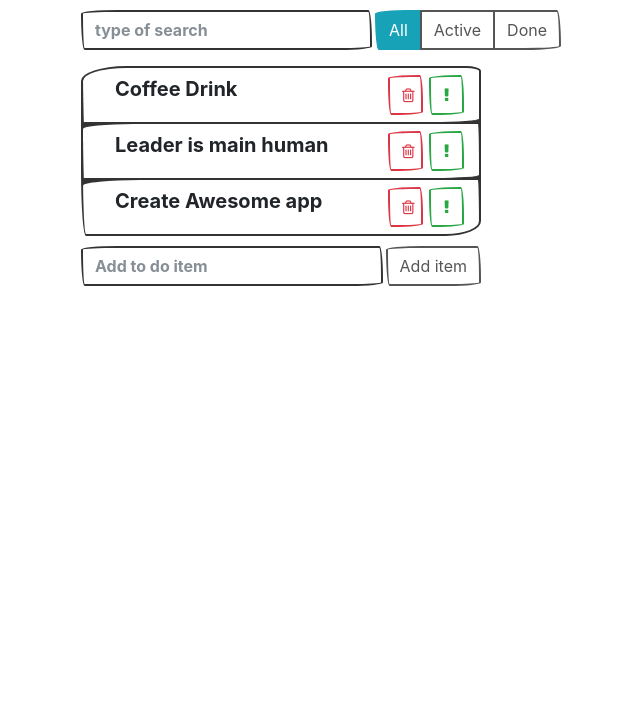
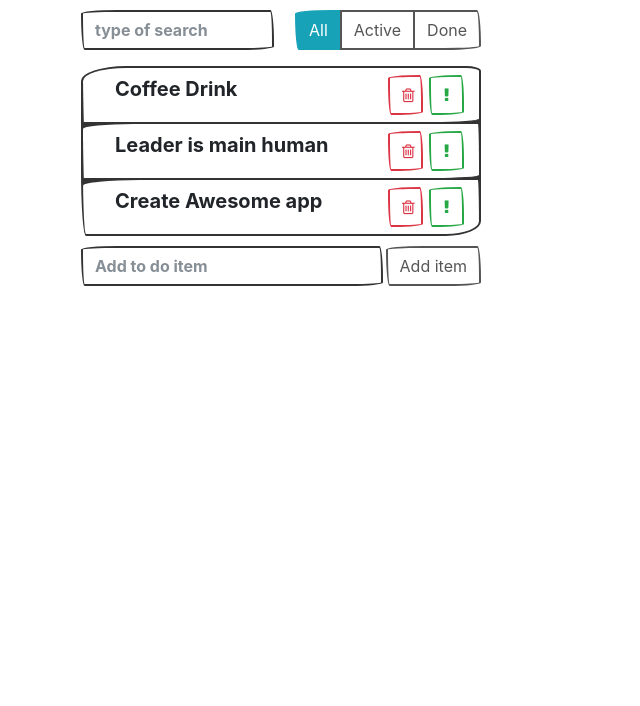
Before and after one commit to deVolpe/ReactTodoList, a React app: page / in a window 1280 px wide. Shown: the part 94-800 px from the top of the page, without its empty margins (359-999 px from the left). Built offline with nearby package versions, Linux system fonts and the light colour scheme; a web font is replaced by a local one.

Commit message:
fix: style fix

```diff
--- a/src/components/search-panel/search-panel.css
+++ b/src/components/search-panel/search-panel.css
@@ -1,6 +1,8 @@
+.search-input {
+    flex-grow: 2;
+}
 
 .search-input input {
-    width: auto;
-    flex-grow: 1;
+    width: 90%;
     margin-right: 3px;
 }
```
